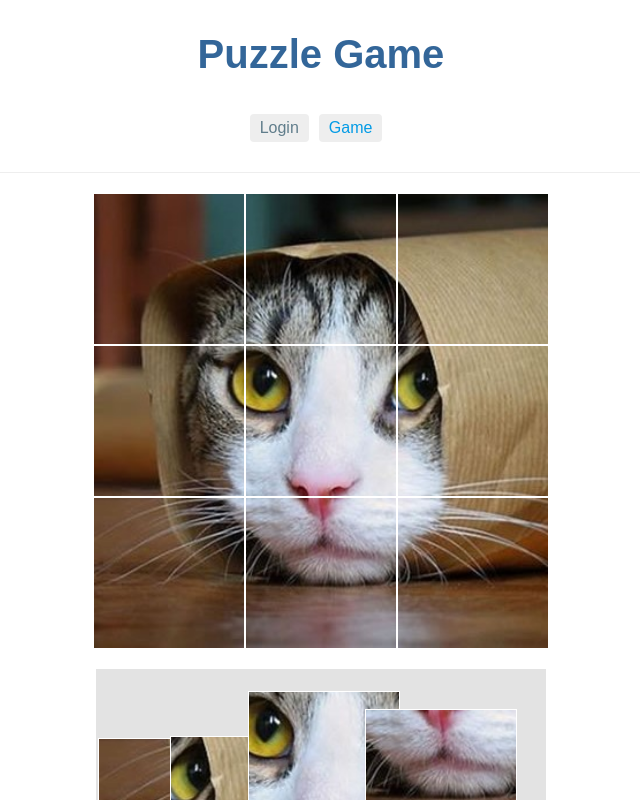
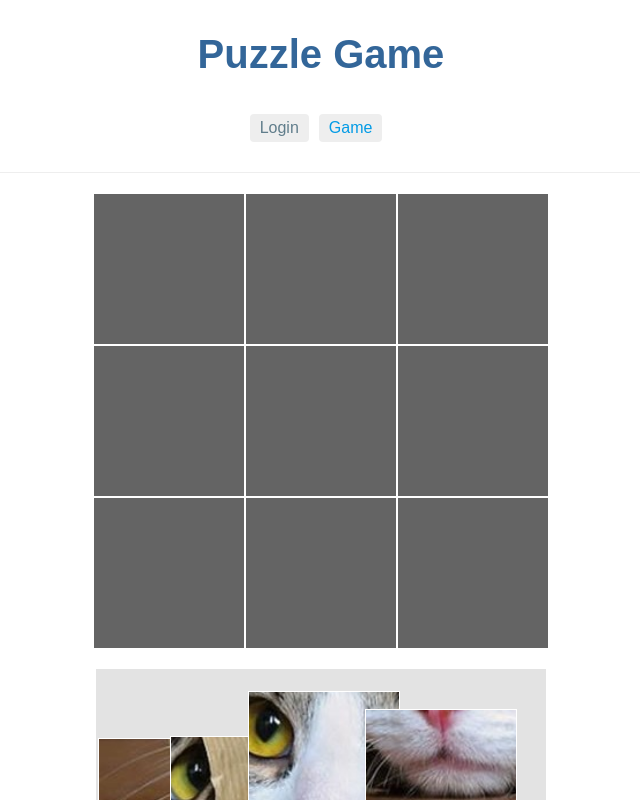
Before and after one commit to veldymanov/test-ifm, an Angular app: page /puzzle in a window 1280 px wide. Shown: the top 800 px of the page, without its empty margins (319-959 px from the left). Built offline with nearby package versions, Linux system fonts and the light colour scheme.

Commit message:
working game in chrome

```diff
--- a/src/app/pazzle/pazzle.component.html
+++ b/src/app/pazzle/pazzle.component.html
@@ -1,60 +1,24 @@
 
-<div class="puzzle">
-  <div class="img-box piece-1">
-    <div class="img"> </div>
-  </div>
-  <div class="img-box piece-2">
-    <div class="img"> </div>
-  </div>
-  <div class="img-box piece-3">
-    <div class="img"> </div>
-  </div>
-  <div class="img-box piece-4">
-    <div class="img"> </div>
-  </div>
-  <div class="img-box piece-5">
-    <div class="img"> </div>
-  </div>
-  <div class="img-box piece-6">
-    <div class="img"> </div>
-  </div>
-  <div class="img-box piece-7">
-    <div class="img"> </div>
-  </div>
-  <div class="img-box piece-8">
-    <div class="img"> </div>
-  </div>
-  <div class="img-box piece-9">
-    <div class="img"> </div>
-  </div>
+<div class="puzzle-field">
+  <div class="drop-target js-drop-target" data-piece="1"></div>
+  <div class="drop-target js-drop-target" data-piece="2"></div>
+  <div class="drop-target js-drop-target" data-piece="3"></div>
+  <div class="drop-target js-drop-target" data-piece="4"></div>
+  <div class="drop-target js-drop-target" data-piece="5"></div>
+  <div class="drop-target js-drop-target" data-piece="6"></div>
+  <div class="drop-target js-drop-target" data-piece="7"></div>
+  <div class="drop-target js-drop-target" data-piece="8"></div>
+  <div class="drop-target js-drop-target" data-piece="9"></div>
 </div>
 
 <div class="pieces-container">
-  <div class="img-box piece-1 js-piece-1">
-    <div class="img"> </div>
-  </div>
-  <div class="img-box piece-2 js-piece-2">
-    <div class="img"> </div>
-  </div>
-  <div class="img-box piece-3 js-piece-3">
-    <div class="img"> </div>
-  </div>
-  <div class="img-box piece-4 js-piece-4">
-    <div class="img"> </div>
-  </div>
-  <div class="img-box piece-5 js-piece-5">
-    <div class="img"> </div>
-  </div>
-  <div class="img-box piece-6 js-piece-6">
-    <div class="img"> </div>
-  </div>
-  <div class="img-box piece-7 js-piece-7">
-    <div class="img"> </div>
-  </div>
-  <div class="img-box piece-8 js-piece-8">
-    <div class="img"> </div>
-  </div>
-  <div class="img-box piece-9 js-piece-9">
-    <div class="img"> </div>
-  </div>
+  <div class="dragable-box js-dragable-box" data-piece="1"><div class="img"></div></div>
+  <div class="dragable-box js-dragable-box" data-piece="2"><div class="img"></div></div>
+  <div class="dragable-box js-dragable-box" data-piece="3"><div class="img"></div></div>
+  <div class="dragable-box js-dragable-box" data-piece="4"><div class="img"></div></div>
+  <div class="dragable-box js-dragable-box" data-piece="5"><div class="img"></div></div>
+  <div class="dragable-box js-dragable-box" data-piece="6"><div class="img"></div></div>
+  <div class="dragable-box js-dragable-box" data-piece="7"><div class="img"></div></div>
+  <div class="dragable-box js-dragable-box" data-piece="8"><div class="img"></div></div>
+  <div class="dragable-box js-dragable-box" data-piece="9"><div class="img"></div></div>
 </div>
--- a/src/app/pazzle/pazzle.component.scss
+++ b/src/app/pazzle/pazzle.component.scss
@@ -1,10 +1,25 @@
-.puzzle {
+.puzzle-field {
   display: flex;
   flex-wrap: wrap;
   justify-content: center;
   margin: 20px auto;
   max-width: 500px;
   width: 70vw;
+}
+
+.drop-target {
+  background-color: rgba(100, 100, 100, 1);
+  border: 1px solid #fff;
+  display: inline-block;
+  height: 20vw;
+  max-height: 150px;
+  max-width: 150px;
+  overflow: hidden;
+  width: 20vw;
+  .dragable-box {
+    border: none;
+    position: static;
+  }
 }
 
 .pieces-container {
@@ -14,9 +29,6 @@
   max-width: 450px;
   position: relative;
   width: 61vw;
-  .img-box {
-    position: absolute;
-  }
 }
 
 .img {
@@ -28,7 +40,7 @@
   width: 60vw;
 }
 
-.img-box {
+.dragable-box {
   background-color: rgba(100, 100, 100, 1);
   border: 1px solid #fff;
   display: inline-block;
@@ -36,15 +48,16 @@
   max-height: 150px;
   max-width: 150px;
   overflow: hidden;
+  position: absolute;
   width: 20vw;
 }
 
-.piece-1 {
+.dragable-box[data-piece="1"] {
   .img {
     background-position: 0 0;
   }
 }
-.piece-2 {
+.dragable-box[data-piece="2"] {
   .img {
     background-position: -20vw 0;
     @media(min-width: 750px) {
@@ -52,7 +65,7 @@
     }
   }
 }
-.piece-3 {
+.dragable-box[data-piece="3"] {
   .img {
     background-position: -40vw 0;
     @media(min-width: 750px) {
@@ -60,7 +73,7 @@
     }
   }
 }
-.piece-4 {
+.dragable-box[data-piece="4"] {
   .img {
     background-position: 0 -20vw;
     @media(min-width: 750px) {
@@ -68,7 +81,7 @@
     }
   }
 }
-.piece-5 {
+.dragable-box[data-piece="5"] {
   .img {
     background-position: -20vw -20vw;
     @media(min-width: 750px) {
@@ -76,7 +89,7 @@
     }
   }
 }
-.piece-6 {
+.dragable-box[data-piece="6"] {
   .img {
     background-position: -40vw -20vw;
     @media(min-width: 750px) {
@@ -84,7 +97,7 @@
     }
   }
 }
-.piece-7 {
+.dragable-box[data-piece="7"] {
   .img {
     background-position: 0 -40vw;
     @media(min-width: 750px) {
@@ -92,7 +105,7 @@
     }
   }
 }
-.piece-8 {
+.dragable-box[data-piece="8"] {
   .img {
     background-position: -20vw -40vw;
     @media(min-width: 750px) {
@@ -100,7 +113,7 @@
     }
   }
 }
-.piece-9 {
+.dragable-box[data-piece="9"] {
   .img {
     background-position: -40vw -40vw;
     @media(min-width: 750px) {
--- a/src/app/pazzle/pazzle.component.ts
+++ b/src/app/pazzle/pazzle.component.ts
@@ -7,70 +7,118 @@ import { Component, OnInit } from '@angular/core';
 })
 export class PazzleComponent implements OnInit {
 
-  private photoPieces: HTMLElement[] = [];
-  private photoPiecesZIndexes: string[] = [];
+  private dragablePieces: HTMLElement[] = [];
+  private dropTargets: HTMLElement[] = [];
+  private elemBelow: HTMLElement | undefined;
+  private elemBelowPieceN: string | undefined;
 
   constructor() {}
 
   ngOnInit() {
-    this.getPhotoPieces();
-    this.randomPhotoPieces();
-    this.photoPieces.forEach( (piece, index) => {
-      this.dragDrop(piece);
-      this.photoPiecesZIndexes[index] = piece.style.zIndex;
-    });
+    this.getDropTargets();
+    this.createDragablePieces();
   }
 
-  getPhotoPieces() {
-    for (let i = 0; i < 9; i++) {
-      this.photoPieces[i] = <HTMLElement>document.querySelector(`.js-piece-${i + 1}`);
-    }
+  getDropTargets() {
+    this.dropTargets = <HTMLElement[]>[].slice.call(document.querySelectorAll(`.js-drop-target`));
+
   }
 
-  randomPhotoPieces() {
-    const elWidth = this.photoPieces[0].offsetWidth;
-    this.photoPieces.forEach(piece => piece.style.cssText = this.randomizePieces(elWidth));
+  createDragablePieces() {
+    this.dragablePieces = <HTMLElement[]>[].slice.call(document.querySelectorAll(`.js-dragable-box`));
+    this.randomDragablePieces();
+
+    this.dragablePieces.forEach( (piece) => this.dragDrop(piece));
   }
 
-  randomizePieces(elWidth) {
+  randomDragablePieces() {
+    const elWidth = this.dragablePieces[0].offsetWidth;
+    this.dragablePieces.forEach(piece => piece.style.cssText = randomizePieces());
+
+    function randomizePieces() {
       return `
         left: ${Math.floor( 2 * elWidth * Math.random() )}px;
         top: ${ Math.floor( (250 - elWidth) * Math.random() )}px;
         z-index: ${ Math.floor( 10 * Math.random() )};
       `;
     }
+  }
 
-  dragDrop(elem) {
-    elem.addEventListener('mousedown', (event: MouseEvent) => {
-      const style = window.getComputedStyle(elem);
+  dragDrop(dragableElem) {
+    dragableElem.addEventListener('mousedown', (event: MouseEvent) => {
+      const body = document.querySelector('body');
+      const style = window.getComputedStyle(dragableElem);
       const left0 = parseInt(style.getPropertyValue('left'), 10);
       const top0 = parseInt(style.getPropertyValue('top'), 10);
       const zIndex0 = style.getPropertyValue('z-index');
       const deltaX0 =  left0 - event.pageX;
       const deltaY0 = top0 - event.pageY;
 
-      document.onmousemove = function(e) {
+      dragableElem.style.zIndex = 9999;
+
+      document.onmousemove = (e) => {
+        move(e);
+
+        // achieve element below dragable
+        dragableElem.style.visibility = 'hidden';
+        this.elemBelow = <HTMLElement>document.elementFromPoint(e.clientX, e.clientY);
+        dragableElem.style.visibility = 'visible';
+
+        this.elemBelowPieceN = this.elemBelow.dataset.piece;
+        // hover
+        this.unhoverAllDropTargets();
+        if (this.elemBelow.dataset.piece) {
+          this.elemBelow.style.backgroundColor = 'rgba(100, 100, 100, 0.5)';
+        }
+      };
+
+      // prevent mouseleave the dragable element
+      body.onmouseleave = (e) => {
+        cancelMove(e);
+        removeMouseEvents();
+      };
+
+      dragableElem.onmouseup = (e) => {
+
+        if (dragableElem.dataset.piece === this.elemBelowPieceN) {
+          this.elemBelow.appendChild(dragableElem);
+          console.log('dragableElem.dataset.piece: ', dragableElem.dataset.piece);
+        }
+
+        this.elemBelow = undefined;
+        cancelMove(e);
+        this.unhoverAllDropTargets();
+        removeMouseEvents();
+      };
+
+      function move(e) {
         e.preventDefault();
-
-        elem.style.cssText = `
+        dragableElem.style.cssText = `
           left: ${e.pageX + deltaX0}px;
           top: ${e.pageY + deltaY0}px;
-          z-index: 10;
+          z-index: 9999;
         `;
-      };
+      }
 
-      elem.onmouseup = function(e) {
+      function cancelMove(e) {
         e.preventDefault();
-
-        elem.style.cssText = `
+        dragableElem.style.cssText = `
           left: ${left0}px;
           top: ${top0}px;
           z-index: ${zIndex0};
         `;
+      }
 
+      function removeMouseEvents() {
+        body.onmouseleave = null;
         document.onmousemove = null;
-        elem.onmouseup = null;
-      };
+        dragableElem.onmouseup = null;
+      }
     });
   }
+
+  unhoverAllDropTargets() {
+      this.dropTargets.forEach(dropTarget => dropTarget.style.backgroundColor = 'rgba(100, 100, 100, 1)');
     }
+
+}
```
Lines whose indentation alone changed are shown as unchanged.
